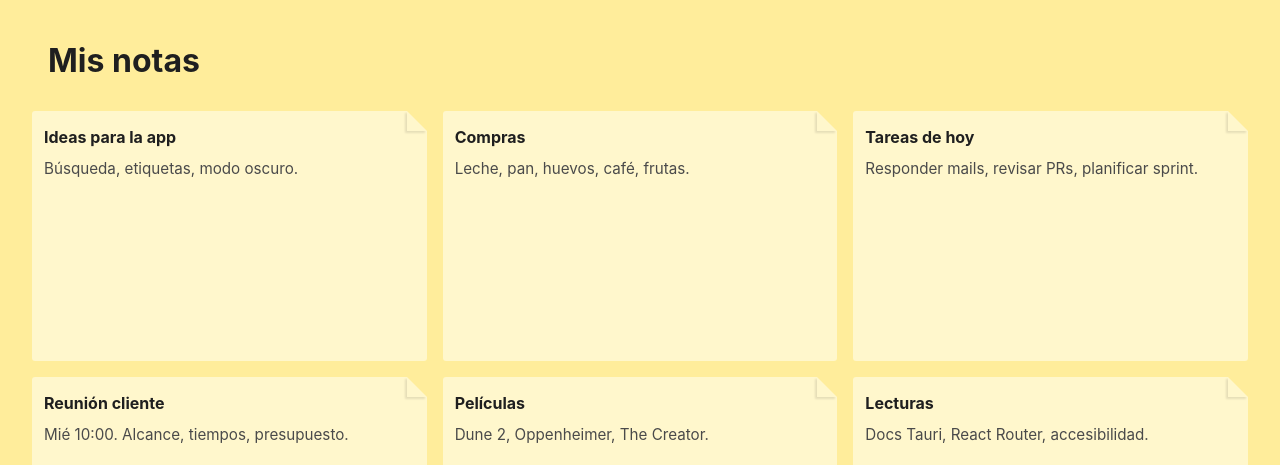
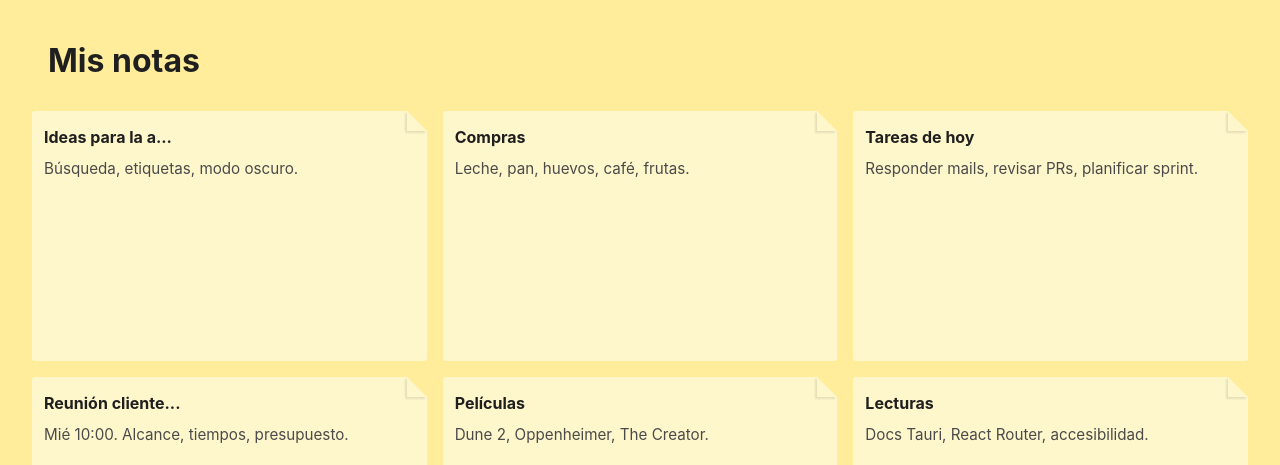
Before and after one commit to GupCus/POC-TAURI, a React (Vite) app: page / in a window 1280 px wide. Shown: the top 465 px of the page. Built offline with nearby package versions, Linux system fonts and the light colour scheme.

Commit message:
comentarios varios

```diff
--- a/index.html
+++ b/index.html
@@ -1,14 +1,15 @@
 <!doctype html>
-<html lang="en">
+<html lang="es">
   <head>
     <meta charset="UTF-8" />
-    <link rel="icon" type="image/svg+xml" href="/vite.svg" />
     <meta name="viewport" content="width=device-width, initial-scale=1.0" />
-    <title>Tauri + React + Typescript</title>
+    <title>MiniNotes App</title>
   </head>
 
   <body>
     <div id="root"></div>
     <script type="module" src="/src/main.tsx"></script>
   </body>
+
+<!--No tocar, punto de entrada del navegador-->
 </html>
--- a/src/components/BotonAbajo.jsx
+++ b/src/components/BotonAbajo.jsx
@@ -1,3 +1,4 @@
+//Botón del layout que se renderiza debajo siempre
 export default function BotonAbajo({img,alt,handler,style}){
-return(<button className="boton boton-debajo" onClick={handler} > <img src={img} alt={alt} style={style} /> </button>)
+  return(<button className="boton boton-debajo" onClick={handler} > <img src={img} alt={alt} style={style} /> </button>)
 }
--- a/src/components/MiniNote.jsx
+++ b/src/components/MiniNote.jsx
@@ -1,8 +1,11 @@
-export default function MiniNote({ key, titulo = "Lorem impsum", texto = "dolor onet", handler }) {
+//Preview de las notas
+
+export default function MiniNote({ key, titulo, texto , handler }) {
+
   return (
     <article className="mininote" onClick={handler} key={key}>
-      <h3>{titulo}</h3>
-      <p>{texto}</p>
+      <h3>{(titulo.length < 15) ? titulo : (titulo.slice(0,15) + "...") }</h3>
+      <p>{(texto.length < 120) ? texto : (texto.slice(0,120) + "...") }</p>
     </article>
   )
 }
--- a/src/main.tsx
+++ b/src/main.tsx
@@ -2,6 +2,9 @@ import React from "react";
 import ReactDOM from "react-dom/client";
 import App from "./App";
 import { BrowserRouter } from "react-router-dom";
+
+//Punto de entrada de Tauri a la hora de buildear NO MODIFICAR,
+//Renderiza App en strict mode y habilita el sitema de rutas.
 
 ReactDOM.createRoot(document.getElementById("root") as HTMLElement).render(
   <React.StrictMode>
--- a/src/pages/Home.jsx
+++ b/src/pages/Home.jsx
@@ -11,7 +11,7 @@ export default function Home(){
   };
 
   //acá van a ser notas que le pidamos al back, por ahora creo ejemplos
-  const listanotas = notasprueba.map((n,i) =>
+  const listanotas = notasprueba.map((n) =>
       <MiniNote key={n.id} titulo={n.titulo} texto={n.texto} handler={() => handleClick(n.id)}/>
       )
 
```
Also changed, not shown: src/App.tsx (+12 -0 lines).
